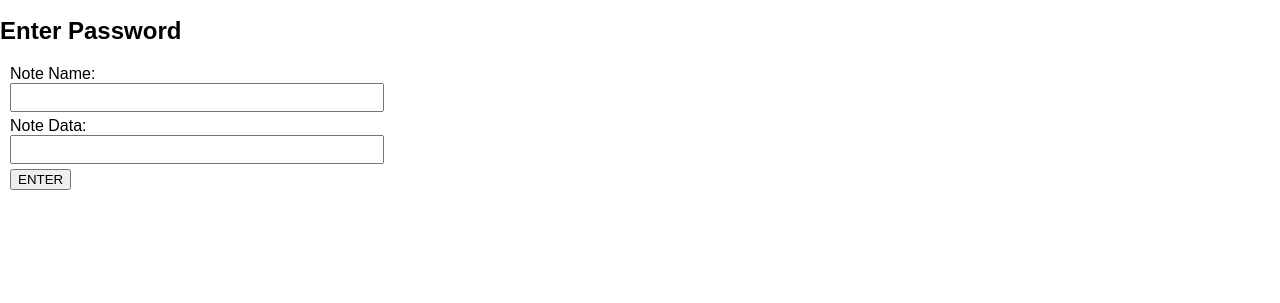
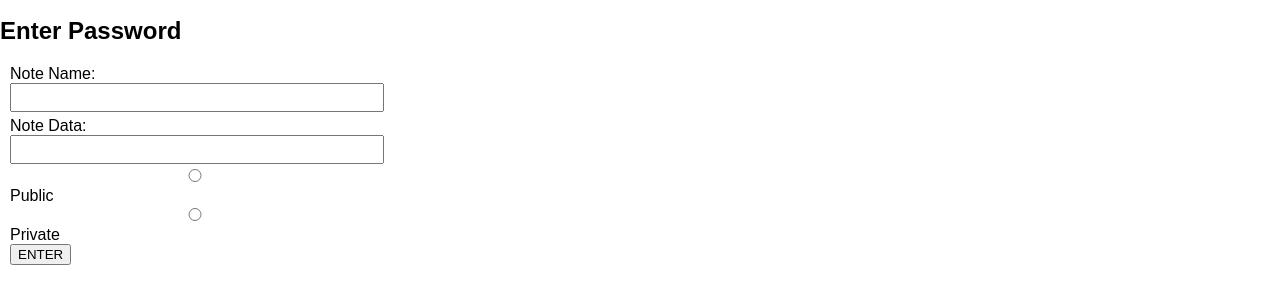
Before and after one commit to jmichelin/NotesApp, a website: page client/index.html at #/createNote in a window 1280 px wide. Shown: the part 111-414 px from the top of the page. Drawn offline with Linux system fonts and the light colour scheme.

Commit message:
Adding Private and Public feat on notes

```diff
--- a/client/notes/createNote.html
+++ b/client/notes/createNote.html
@@ -10,7 +10,17 @@
         <input id="noteData" type="text" name="noteData" ng-model='data.noteData'>
       </div>
       <div>
-        <button type="submit" value="Enter">ENTER</button>
+          <label>
+            <input type="radio" ng-model="data.isPrivate" value="false">
+            Public
+          </label>
+          <label>
+            <input type="radio" ng-model="data.isPrivate" value="true">
+            Private
+          </label>
+        <div>
+          <button type="submit" value="Enter">ENTER</button>
+        </div>
       </div>
     </form>
 </div>
```
Also changed, not shown: server/controllers/controllers.js (+7 -1 lines), server/models/models.js (+8 -1 lines).
